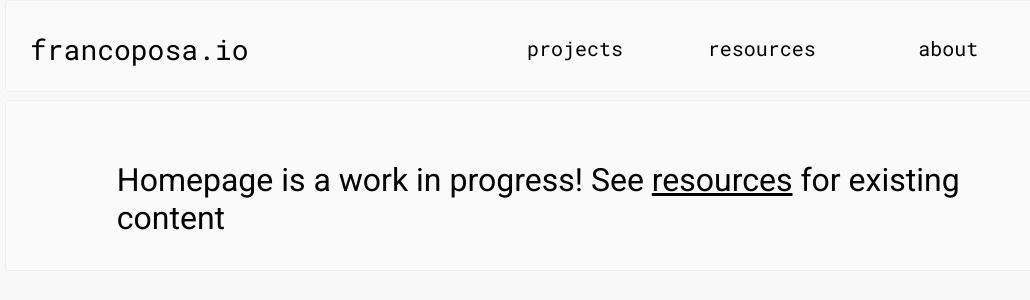
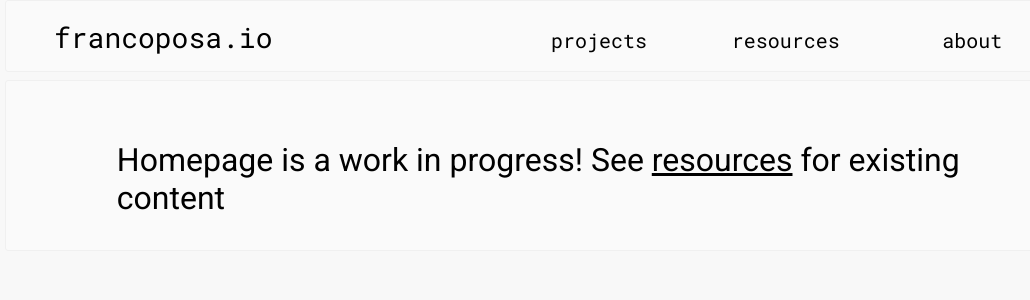
Before and after one commit to francojposa/personal-site, a Jekyll site: the page built from index.md, in a window 1280 px wide. Shown: the top 300 px of the page, without its empty margins (65-1095 px from the left). Built offline with Jekyll 4.4.1, drawn with Linux system fonts in a browser that asks for light colours.

Commit message:
top bar styling

```diff
--- a/css/style.css
+++ b/css/style.css
@@ -36,13 +36,14 @@
 
 .top-row{
     font-family: 'Roboto Mono', 'Courier', serif;
-    padding: 1.5rem 1.5rem 1.0rem 1.5rem ;
+    padding: 1.0rem 1.5rem 0.5rem 1.5rem ;
 }
 
 .navbar-site-title {
     font-size: 1.75rem;
-    padding-top: 0.25rem;
+    padding-top: 0rem;
     padding-bottom: 0.25rem;
+    margin-left: 1.5rem;
 }
 
 .navbar-spacer {
```
